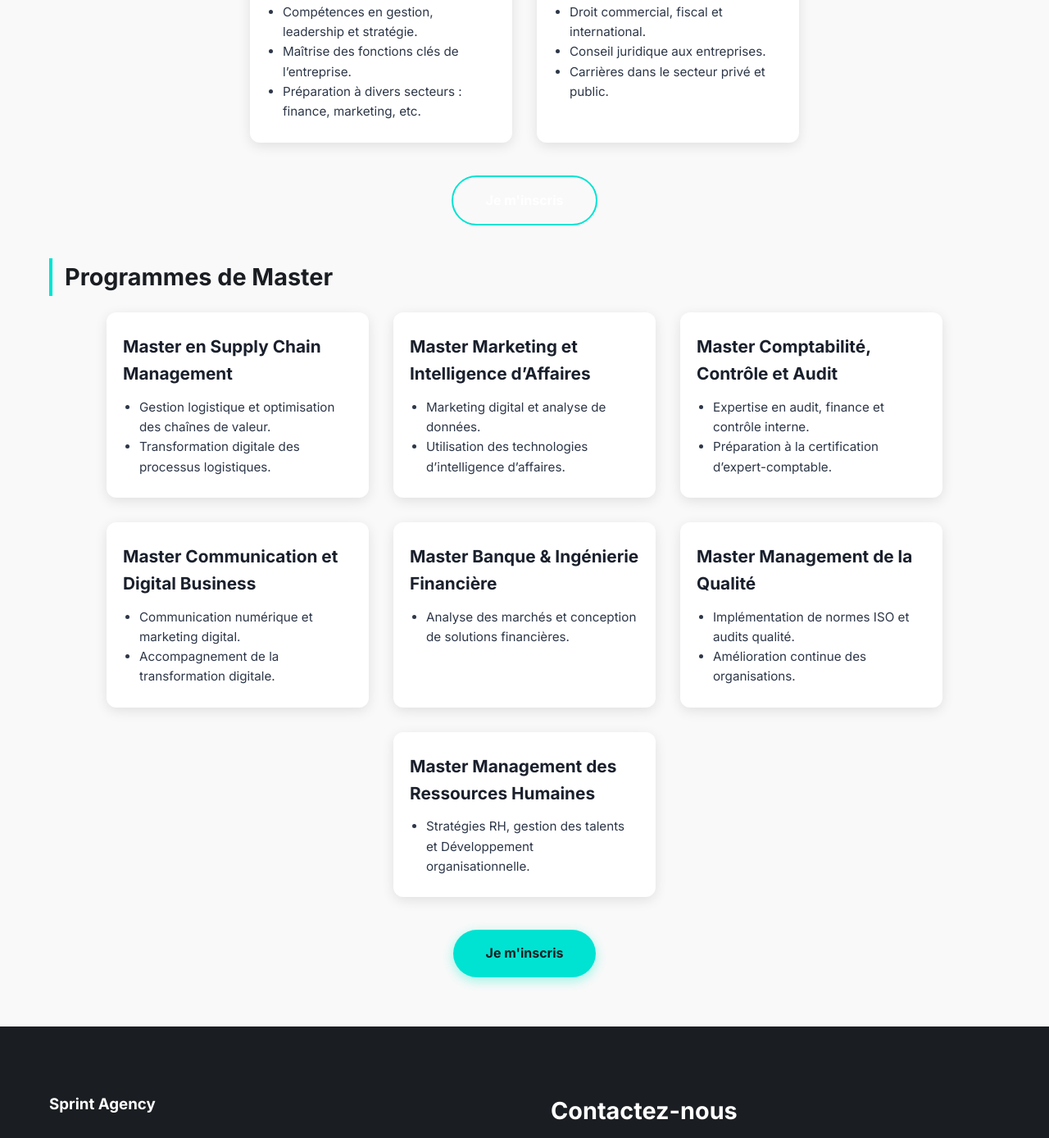
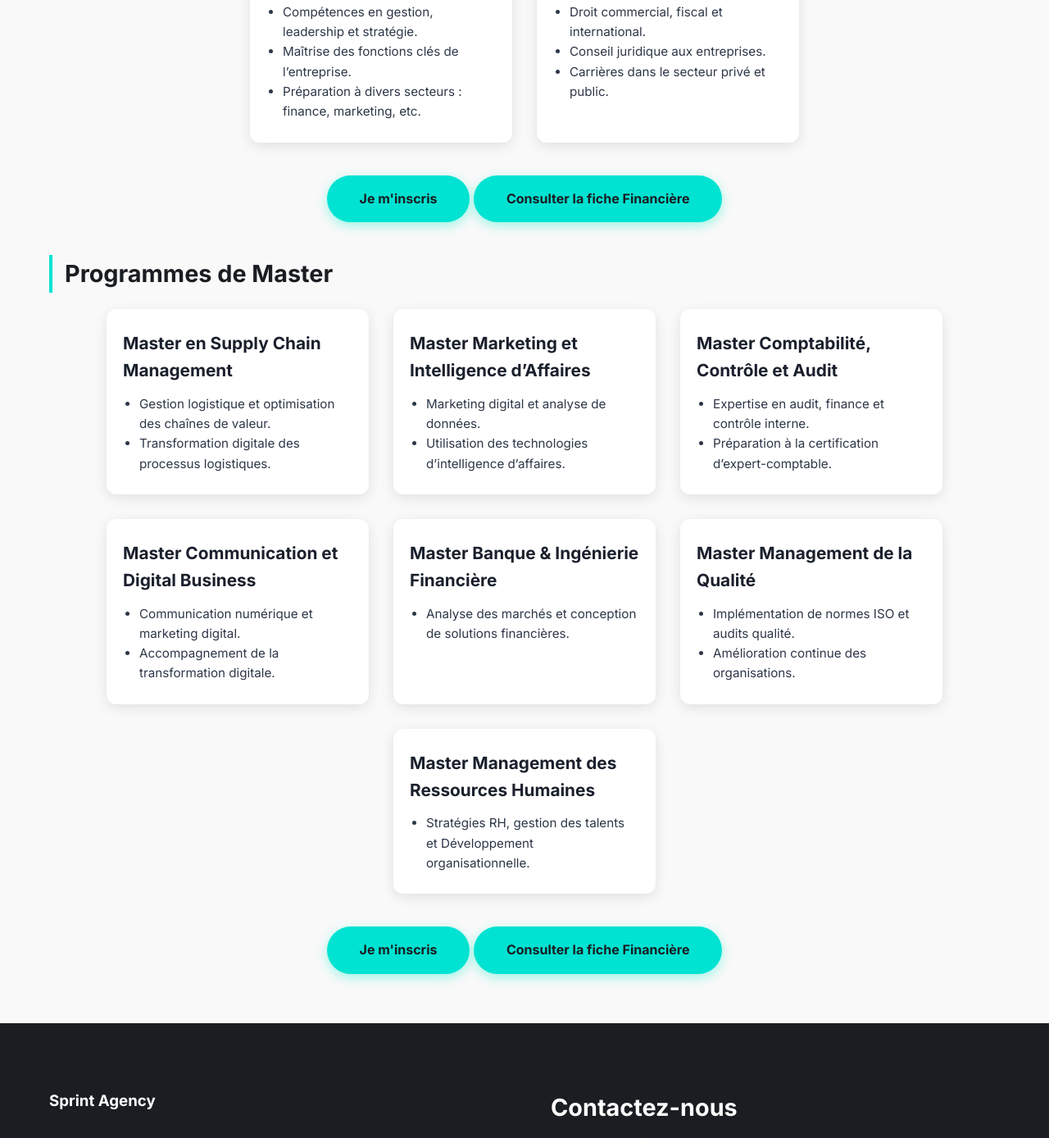
Before and after one commit to wils594/Catalogue_iam, a plain HTML site: page index.html in a window 1280 px wide. Shown: the part 4365-5753 px from the top of the page at 82% size. Drawn offline with Linux system fonts and the light colour scheme.

Commit message:
ajout nouveaux boutons

```diff
--- a/index.html
+++ b/index.html
@@ -28,7 +28,7 @@
                 <li><a href="#programmes">PROGRAMMES</a></li>
                 <li><a href="#contact">CONTACT</a></li>
             </ul>
-            <a href="" class="cta-button-nav">S'inscrire</a>
+            <a href="#programmes" class="cta-button-nav">S'inscrire</a>
             <button class="mobile-menu-button" aria-label="Ouvrir le menu">
                 <span></span>
                 <span></span>
@@ -229,7 +229,8 @@
                     <div class="programme-card"><h4>Licence Professionnelle en Droit des Affaires</h4><ul><li>Droit commercial, fiscal et international.</li><li>Conseil juridique aux entreprises.</li><li>Carrières dans le secteur privé et public.</li></ul></div>
                 </div>
                 <div class="inscription-button">
-                    <a href="https://bit.ly/Licences_ISMB-IAM2025" target="_blank" class="btn btn-secondary">Je m'inscris</a>
+                    <a href="https://bit.ly/Licences_ISMB-IAM2025" target="_blank" class="btn btn-primary">Je m'inscris</a>
+                    <a href="https://drive.google.com/drive/folders/1yo5FgMHqmyFV0ShC4ccSC1d65KRt1tbp?usp=sharing" target="_blank" class="btn btn-primary">Consulter la fiche Financière</a>
                 </div>
 
                 <h3 class="category-title">Programmes de Master</h3>
@@ -245,6 +246,7 @@
 
                 <div class="inscription-button">
                     <a href="https://bit.ly/Master_ISMB-IAM2025" target="_blank" class="btn btn-primary">Je m'inscris</a>
+                    <a href="https://drive.google.com/drive/folders/1XCARekzkTes_qXvC4xPeiFcBOj_Bptrg?usp=sharing" target="_blank" class="btn btn-primary">Consulter la fiche Financière</a>
                 </div>
             </div>
         </section>
```
